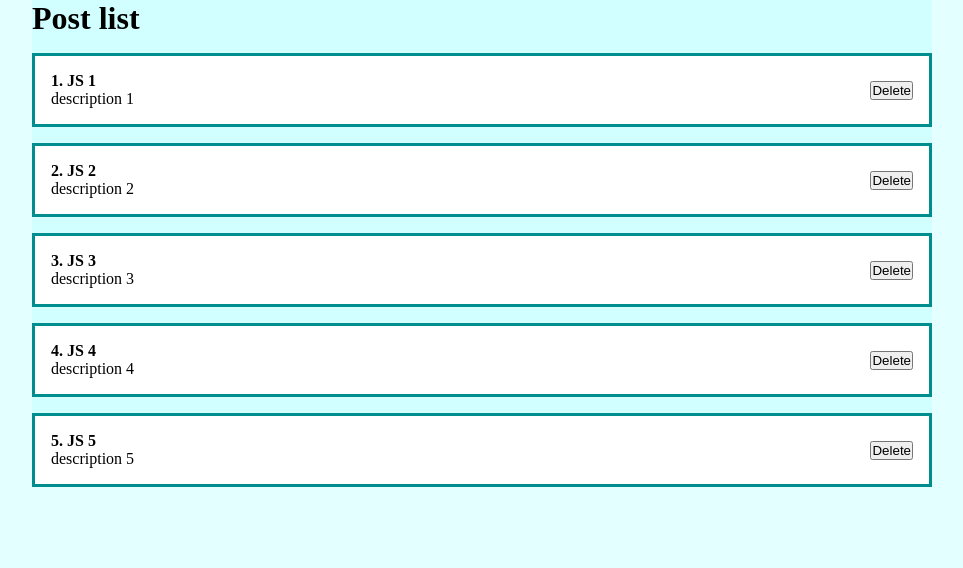
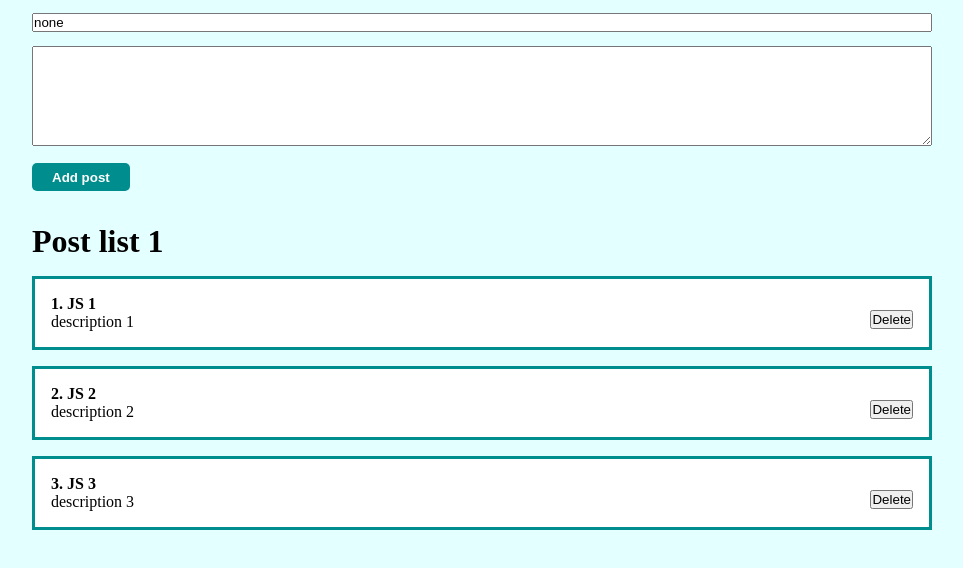
Before and after one commit to NatalliaLanina/Ulbi, a React (Create React App) app: page / in a window 1280 px wide. Shown: the top 568 px of the page, without its empty margins (158-1121 px from the left). Built offline with nearby package versions, Linux system fonts and the light colour scheme.

Commit message:
feat: add input

```diff
--- a/src/App.js
+++ b/src/App.js
@@ -1,19 +1,28 @@
 import React, {useState} from "react";
 import '../src/styles/App.css';
 import PostList from "./components/PostList";
+import MyButton from "./components/UI/button/MyButton";
+import MyInput from "./components/UI/input/MyInput";
 
 function App() {
   const [posts, setPosts] = useState([
     {id: 1, title: 'js 1', body: 'description 1'},
     {id: 2, title: 'js 2', body: 'description 2'},
     {id: 3, title: 'js 3', body: 'description 3'},
-    {id: 4, title: 'js 4', body: 'description 4'},
-    {id: 5, title: 'js 5', body: 'description 5'},
   ])
+  const [title, setTitle] = useState('none')
+  const addNewPost = () => {
+
+  }
 
   return (
     <div className="app">
-      <PostList posts={posts} key={posts.id}/>
+      <form action="">
+        <MyInput value={title} type="text" placeholder={'Title'}/>
+        <textarea className={'postInput'}/>
+        <MyButton>Add post</MyButton>
+      </form>
+      <PostList posts={posts} title={'Post list 1'} key={posts.id}/>
     </div>
   );
 }
--- a/src/components/PostList.jsx
+++ b/src/components/PostList.jsx
@@ -4,7 +4,7 @@ import Post from "./Post";
 const PostList = (props) => {
   return (
     <div>
-      <h1>Post list</h1>
+      <h1>{props.title}</h1>
 
       {props.posts.map(post =>
         <Post post={post} key={post.id}/>
--- /dev/null
+++ b/src/components/UI/button/MyButton.jsx
@@ -0,0 +1,12 @@
+import React from 'react';
+import classes from './MyButton.module.css'
+
+const MyButton = ({children, ...props}) => {
+  return (
+    <button {...props} className={classes.myBtn}>
+      {children}
+    </button>
+  );
+};
+
+export default MyButton;
--- /dev/null
+++ b/src/components/UI/button/MyButton.module.css
@@ -0,0 +1,8 @@
+.myBtn {
+    padding: .5em 1.5em;
+    font-weight: bolder;
+    color: #ffffff;
+    background-color: #008d8d;
+    border: none;
+    border-radius: 5px;
+}
--- /dev/null
+++ b/src/components/UI/input/MyInput.jsx
@@ -0,0 +1,10 @@
+import React from 'react';
+import classes from './MyInput.module.css'
+
+const MyInput = (props) => {
+  return (
+    <input className={classes.myInput} {...props}/>
+  );
+};
+
+export default MyInput;
--- /dev/null
+++ b/src/components/UI/input/MyInput.module.css
@@ -0,0 +1,3 @@
+.myInput {
+    width: 100%;
+}
--- a/src/styles/App.css
+++ b/src/styles/App.css
@@ -3,23 +3,28 @@
     padding: 0;
     box-sizing: border-box;
 }
-
 body {
     background-color: rgba(151, 255, 255, 0.25);
 }
-
 .app {
-    justify-content: center;
     max-width: 900px;
     margin: 0 auto;
-    background-color: rgba(151, 255, 255, 0.25);
 }
+
 .post {
     display: flex;
     justify-content: space-between;
     align-items: center;
-    margin: 1em 0;
     padding: 1em;
     border: 3px solid #008d8d;
     background-color: white;
 }
+
+input, button, h1, textarea, .post {
+    margin-top: 1em;
+}
+
+.postInput {
+    width: 100%;
+    height: 100px;
+}
```
